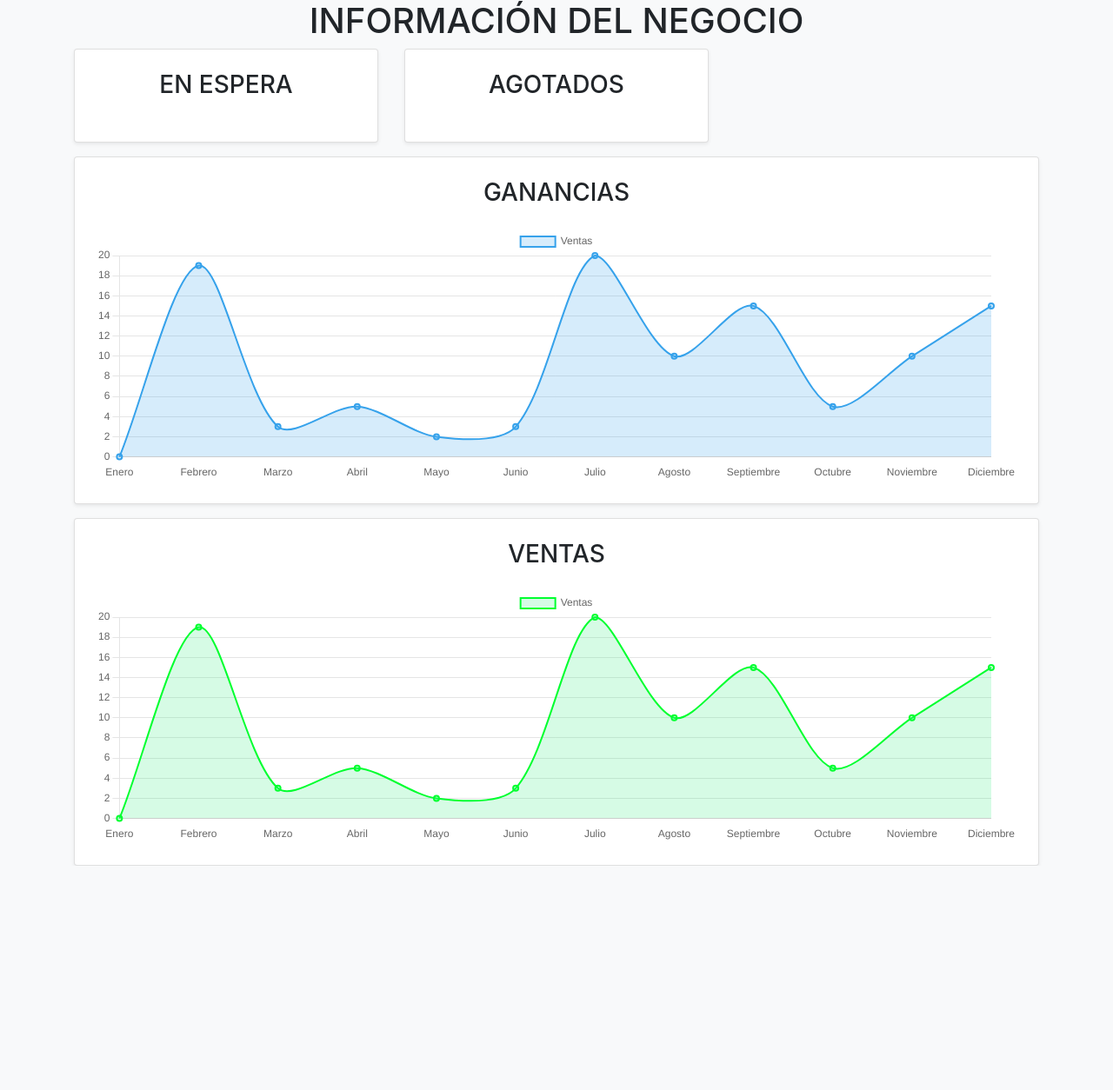
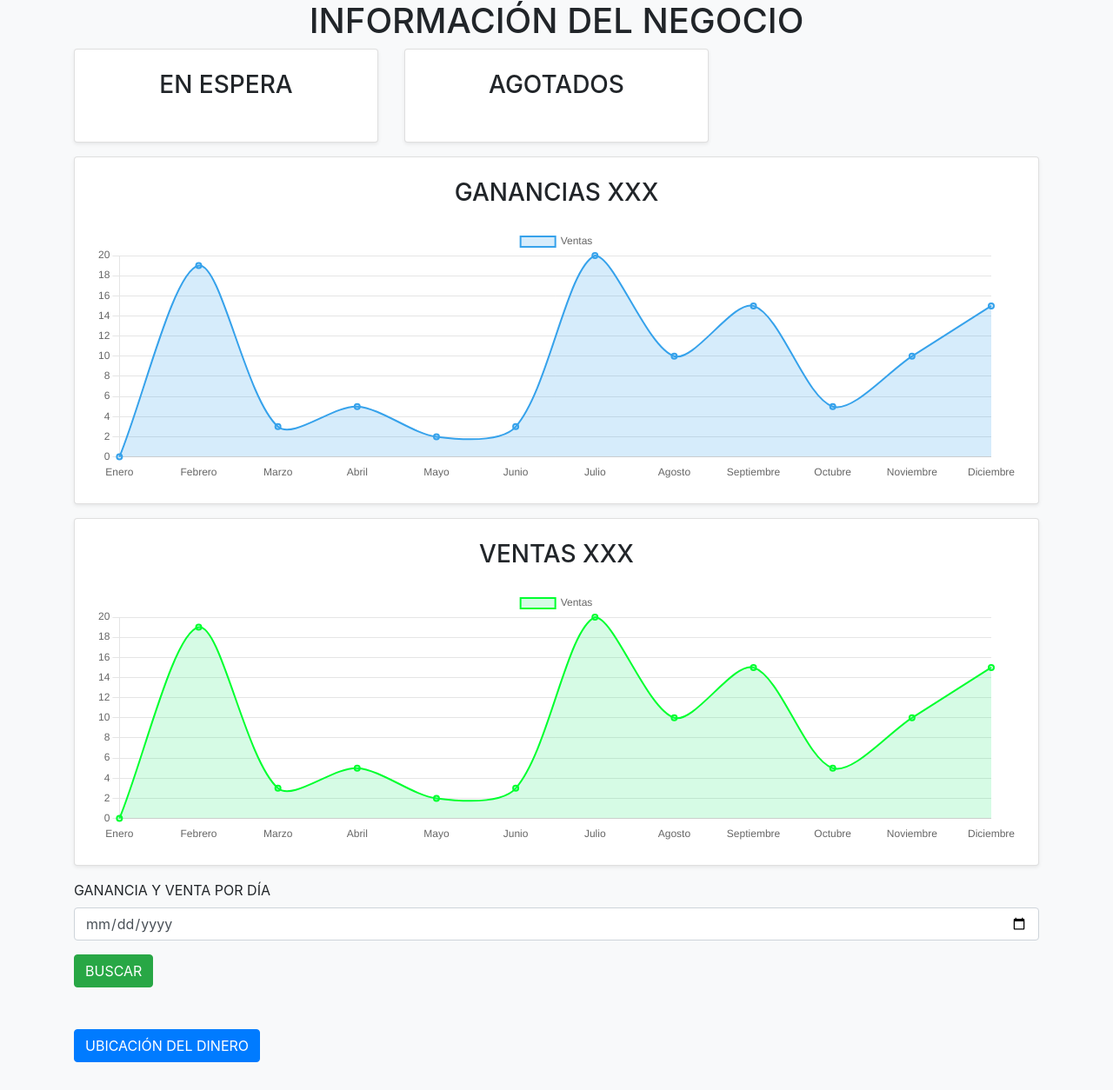
Before and after one commit to napsdev/invetoryteller, a PHP site: template src/Views/dashboard.php in a window 1280 px wide. Shown: the part 56-1310 px from the top of the page at 87% size. Before the commit the page ends 1052 px from the top, so only its background shows below. Run offline with PHP 8.4, Linux system fonts and the light colour scheme; the template is opened without the code that fills it, so the values that code supplies are empty; the visitor is signed in with stand-in values (Sample User, id 1).

Commit message:
update .env and add graph example

```diff
--- a/src/Views/dashboard.php
+++ b/src/Views/dashboard.php
@@ -50,7 +50,7 @@
             <h3 class="text-center mb-4">AGOTADOS</h3>
             <?php if (!empty($tableProducts)): ?>
                 <?php foreach ($tableProducts as $row): ?>
-                    <?php if ($row['amount'] < 1): ?>
+                    <?php if ($row['amount'] < $_ENV['QUANTITY_OF_PRODUCTS']): ?>
                         <div class="card mb-3">
                             <div class="card-body">
                                 <h5 class="card-title"><?= htmlspecialchars($row['name']) ?></h5>
@@ -69,7 +69,7 @@
 <div class="row mb-3">
     <div class="col-12">
         <div class="card p-4 shadow-sm" style="height: 400px;">
-            <h3 class="text-center mb-4">GANANCIAS</h3>
+            <h3 class="text-center mb-4">GANANCIAS XXX</h3>
             <div style="height: 100%;">
                 <canvas id="revenue"></canvas>
             </div>
@@ -79,7 +79,7 @@
 <div class="row">
     <div class="col-12">
         <div class="card p-4 shadow-sm" style="height: 400px;">
-            <h3 class="text-center mb-4">VENTAS</h3>
+            <h3 class="text-center mb-4">VENTAS XXX</h3>
             <div style="height: 100%;">
                 <canvas id="total"></canvas>
             </div>
@@ -152,6 +152,28 @@ document.addEventListener("DOMContentLoaded", function () {
 });
 </script>
 <!-- Charts end -->
+
+<div class="row mb-3 mt-3">
+    <div class="col-12">
+        <form action="">
+            <div class="form-group">
+                <label for="search">GANANCIA Y VENTA POR DÍA</label>
+                <input type="date" class="form-control" id="search" name="search">
+                <button type="submit" class="btn btn-success mt-3">BUSCAR</button>
+            </div>
+        </form>
+    </div>
+</div>
+
+<div class="row mb-3 mt-3">
+    <div class="col-12">
+        <form action="">
+            <div class="form-group">
+                <button type="submit" class="btn btn-primary mt-3">UBICACIÓN DEL DINERO</button>
+            </div>
+        </form>
+    </div>
+</div>
 
 <?php if (!empty($table)): ?>
 <div class="mb-3 mt-3">
```
Also changed, not shown: 1 other file.
